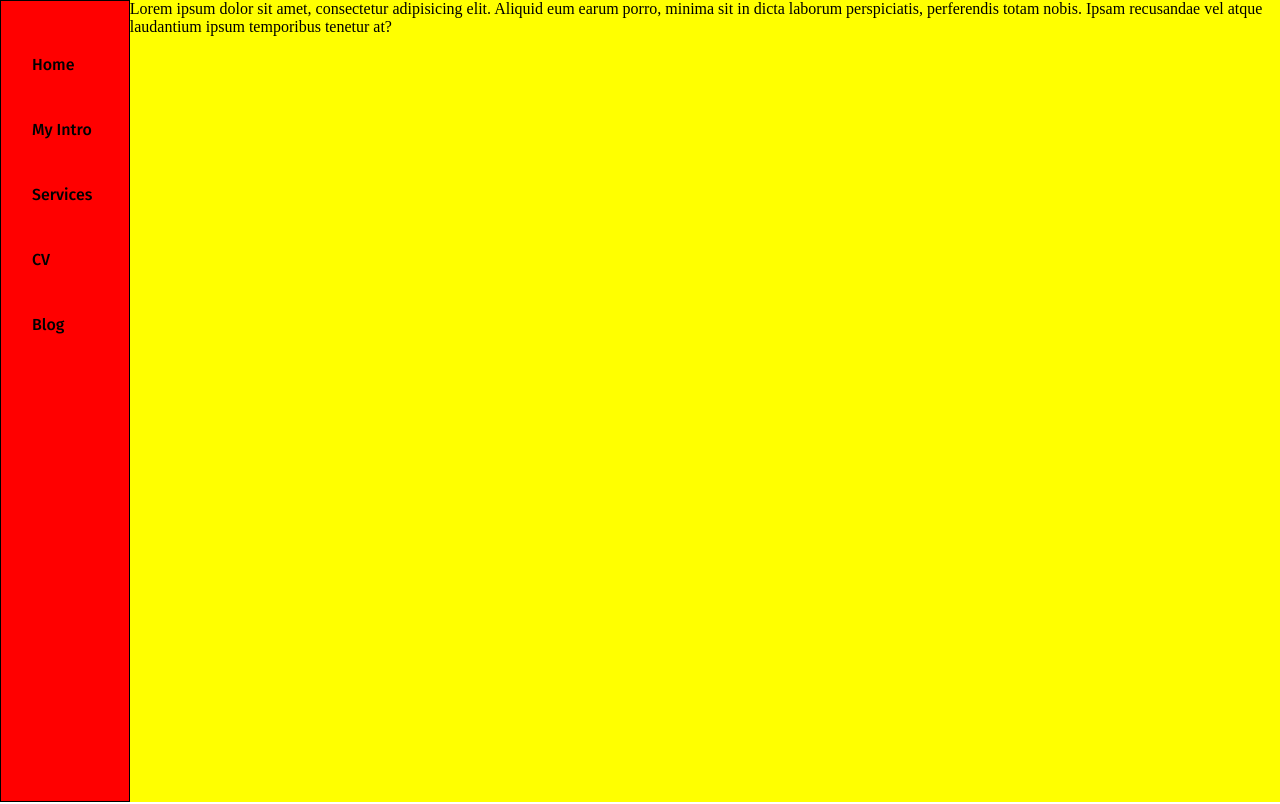
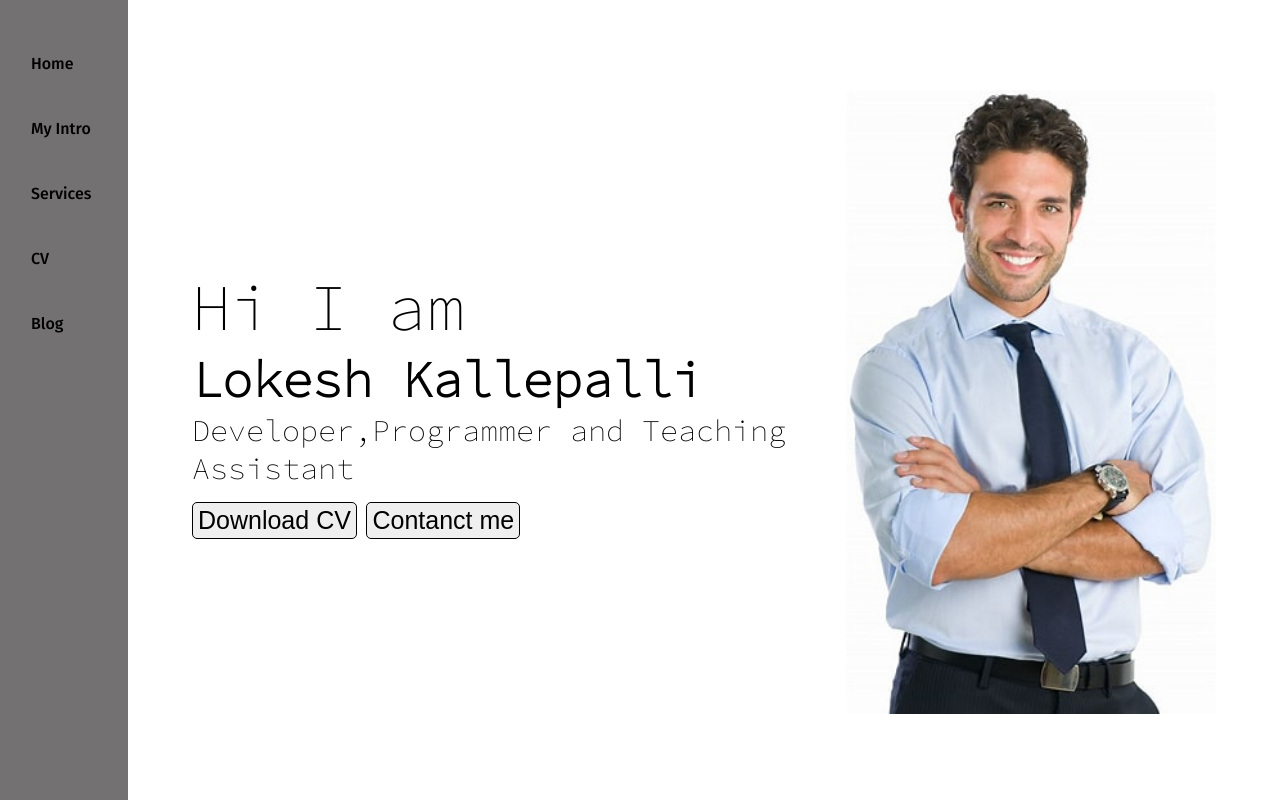
Before and after one commit to lok25esh/personal-protofolio, a plain HTML site: page index.html in a window 1280 px wide. Drawn offline with Linux system fonts and the light colour scheme.

Commit message:
interface was created like sidebar and menu

```diff
--- a/index.html
+++ b/index.html
@@ -1,16 +1,18 @@
 <!DOCTYPE html>
 <html lang="en">
+
 <head>
     <meta charset="UTF-8">
     <meta name="viewport" content="width=device-width, initial-scale=1.0">
     <title>Lokesh-web developer,Programmer,ML enthusiastic</title>
     <link rel="stylesheet" href="style.css">
 </head>
+
 <body>
     <div class="container">
         <div class="sidebar">
 
-                <nav >
+            <nav>
                 <ul>
                     <li>Home</li>
                     <li>My Intro</li>
@@ -21,8 +23,24 @@
             </nav>
         </div>
         <div class="main">
-            Lorem ipsum dolor sit amet, consectetur adipisicing elit. Aliquid eum earum porro, minima sit in dicta laborum perspiciatis, perferendis totam nobis. Ipsam recusandae vel atque laudantium ipsum temporibus tenetur at?
+            <div class="infoContainer">
+                <div class="devInfo">
+                    <div class="hello">Hi I am </div>
+                    <div class="name">Lokesh Kallepalli</div>
+                    <div class="about">Developer,Programmer and Teaching Assistant</div>
+                    <div class="buttons">
+                        <button>Download CV</button>
+                        <button>Contanct me</button>
+                    </div>
+
+
+                </div>
+                <div class="devPic">
+                    <img src="devPic.jpg" alt="LokeshKallepalli">
+                </div>
+            </div>
         </div>
     </div>
 </body>
+
 </html>
--- a/style.css
+++ b/style.css
@@ -1,4 +1,5 @@
 @import url('https://fonts.googleapis.com/css2?family=Fira+Sans:wght@500&display=swap');
+@import url('https://fonts.googleapis.com/css2?family=Source+Code+Pro:wght@200&display=swap');
 
 * {
     margin: 0;
@@ -6,11 +7,10 @@
 }
 
 .sidebar {
-    background-color: red;
+background-color: rgb(115, 113, 113);
     width: 10vw;
     font-family: 'Fira Sans', sans-serif;
     height: 100vh;
-    border: 1px black solid;
 
 }
 
@@ -25,7 +25,7 @@
 }
 
 .main {
-    background-color: yellow;
+    /* background-color: yellow; */
     width: 90vw;
 
 }
@@ -34,3 +34,42 @@
     display: flex;
 
 }
+.infoContainer{
+    /* background-color: blueviolet; */
+    height: 78vh;
+    width: 80vw;
+    margin: 90px auto;
+    display: flex;
+    justify-content: space-around;
+    font-family: 'Source Code Pro', monospace;
+    padding:0px 10px;
+
+}
+.devPic img{
+   height: 78vh;
+}
+.devInfo{
+    display: flex;
+    flex-direction: column;
+    justify-content: center;
+}
+.hello{
+ font-size: 65px;;
+}
+.name{
+ font-size: 50px;
+ font-weight: bold;
+}
+.about{
+font-size: 30px;
+padding-bottom: 15px;
+}
+.buttons button{
+font-size: 25px;
+border: 1px solid ;
+border-radius: 5px;
+padding: 3px 5px;
+}
+.buttons button:hover{
+    background-color: rgb(213, 210, 210);
+}
```
Also changed, not shown: devPic.jpg (added). Lines whose indentation alone changed are shown as unchanged.
